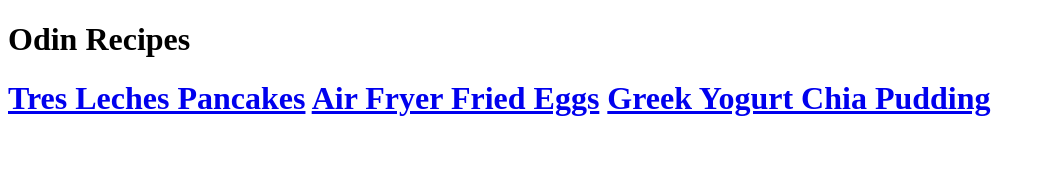
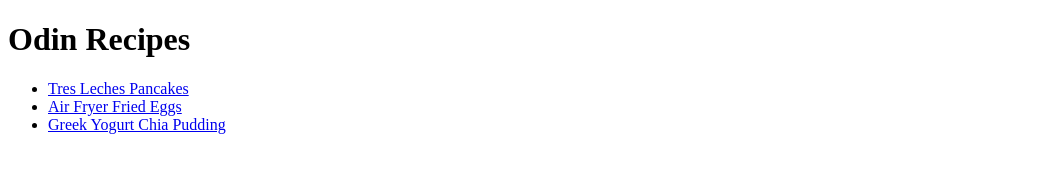
Before and after one commit to e-magist/prj1_odin_recipes, a plain HTML site: page index.html in a window 1280 px wide. Shown: the whole page, without its empty margins (0-1045 px from the left). Drawn offline with Linux system fonts and the light colour scheme.

Commit message:
Fix index.html (unclosed h1 - all links wer rendered as h1). Replace picture in one receipe

```diff
--- a/index.html
+++ b/index.html
@@ -6,9 +6,11 @@
     <title>Odin Recipes</title>
   </head>
   <body>
-    <h1>Odin Recipes<h1>
-      <a href="recipes/tres_leches_pancakes.html">Tres Leches Pancakes</a>
-      <a href="recipes/air_frier_fried_eggs.html">Air Fryer Fried Eggs</a>
-      <a href="recipes/greek_yogurt_chia_pudding.html">Greek Yogurt Chia Pudding</a>
+    <h1>Odin Recipes</h1>
+    <ul>
+      <li><a href="recipes/tres_leches_pancakes.html">Tres Leches Pancakes</a></li>
+      <li><a href="recipes/air_frier_fried_eggs.html">Air Fryer Fried Eggs</a></li>
+      <li><a href="recipes/greek_yogurt_chia_pudding.html">Greek Yogurt Chia Pudding</a></li>
+    </ul>
   <body>
 </html>
```
Also changed, not shown: recipes/greek_yogurt_chia_pudding.html (+1 -1 lines).
